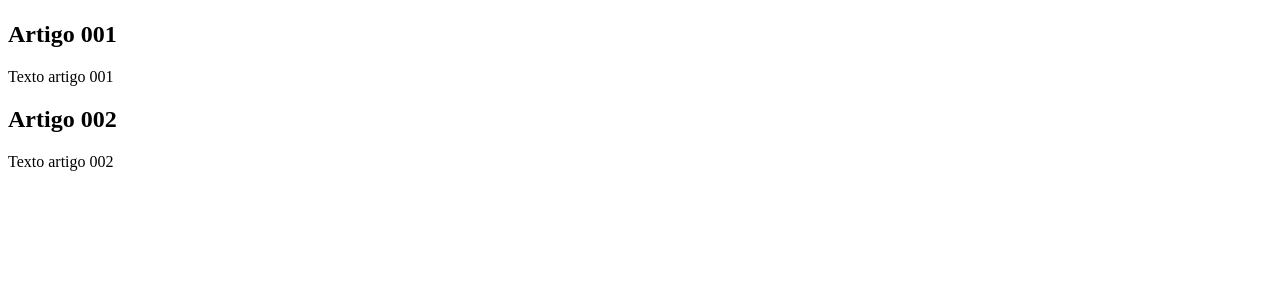
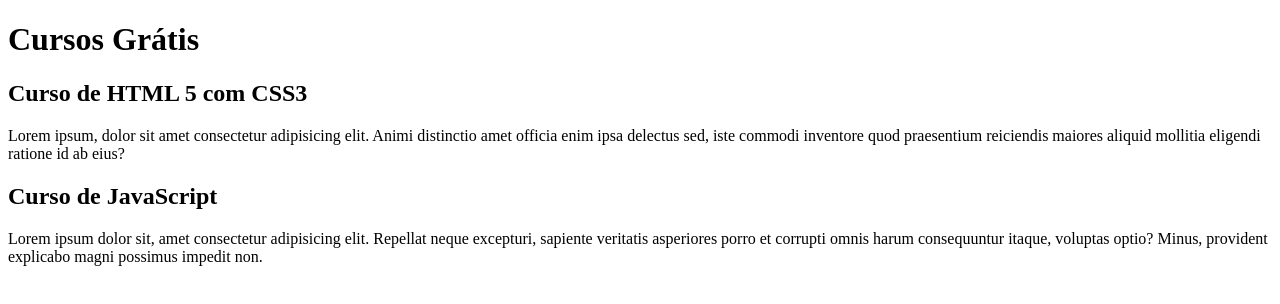
Before and after one commit to negreirosdrummer/projeto-site, a plain HTML site: page index.html in a window 1280 px wide. Drawn offline with Linux system fonts and the light colour scheme.

Commit message:
comecei a escrever conteúdo

```diff
--- a/index.html
+++ b/index.html
@@ -8,15 +8,15 @@
 <body>
     <main>
         <header>
-            <h1></h1>
+            <h1>Cursos Grátis</h1>
         </header>
         <article>
-            <h1>Artigo 001</h1>
-            <p>Texto artigo 001</p>
+            <h1>Curso de HTML 5 com CSS3</h1>
+            <p>Lorem ipsum, dolor sit amet consectetur adipisicing elit. Animi distinctio amet officia enim ipsa delectus sed, iste commodi inventore quod praesentium reiciendis maiores aliquid mollitia eligendi ratione id ab eius?</p>
         </article>
         <article>
-            <h2>Artigo 002</h2>
-            <p>Texto artigo 002</p>
+            <h2>Curso de JavaScript</h2>
+            <p>Lorem ipsum dolor sit, amet consectetur adipisicing elit. Repellat neque excepturi, sapiente veritatis asperiores porro et corrupti omnis harum consequuntur itaque, voluptas optio? Minus, provident explicabo magni possimus impedit non.</p>
         </article>
     </main>
 </body>
```
